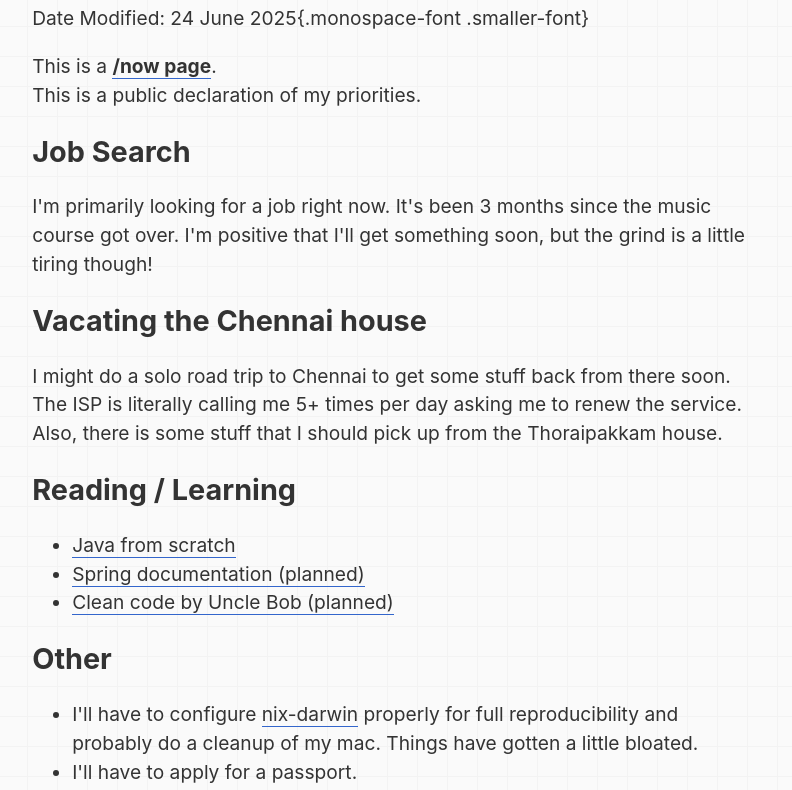
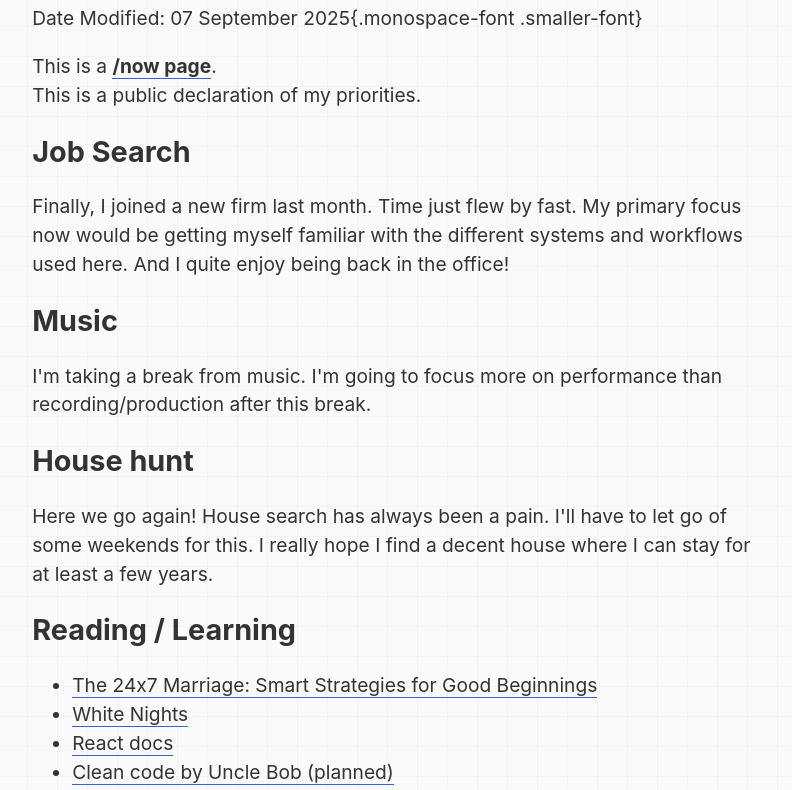
Before and after one commit to sharavananpa/sharavananpa.github.io, an Eleventy site: page content/misc/now.md in a window 1280 px wide. Shown: the part 154-944 px from the top of the page, without its empty margins (243-1035 px from the left). Built offline with nearby package versions, Linux system fonts and the light colour scheme; Eleventy itself is replaced by a stand-in of ours; files that its build step writes are made by us from their sources; what @zachleat/heading-anchors, markdown-it-attrs, markdown-it-bracketed-spans, markdown-it-link-attributes would draw is missing.

Commit message:
Update /now

```diff
--- a/content/misc/now.md
+++ b/content/misc/now.md
@@ -4,7 +4,7 @@ const eleventyComputed = {
 	description: "This page contains random stuff that don't fit into any category, relating to {{ metadata.author.name }} (@{{ metadata.username }})."
 };
 
-const date = "2025-06-24";
+const date = "2025-09-07";
 ---
 # /now
 
@@ -14,19 +14,23 @@ This is a **[/now page](https://nownownow.com/about)**.
 This is a public declaration of my priorities.
 
 ## Job Search
-I'm primarily looking for a job right now. It's been 3 months since the music course got over. I'm positive that I'll get something soon, but the grind is a little tiring though!
+Finally, I joined a new firm last month. Time just flew by fast. My primary focus now would be getting myself familiar with the different systems and workflows used here. And I quite enjoy being back in the office!
 
-## Vacating the Chennai house
-I might do a solo road trip to Chennai to get some stuff back from there soon. The ISP is literally calling me 5+ times per day asking me to renew the service. Also, there is some stuff that I should pick up from the Thoraipakkam house.
+## Music
+I'm taking a break from music. I'm going to focus more on performance than recording/production after this break.
+
+## House hunt
+Here we go again! House search has always been a pain. I'll have to let go of some weekends for this. I really hope I find a decent house where I can stay for at least a few years.
 
 ## Reading / Learning
-- [Java from scratch](https://dev.java/learn/)
-- [Spring documentation (planned)](https://spring.io/projects/spring-boot)
+- [The 24x7 Marriage: Smart Strategies for Good Beginnings](https://www.goodreads.com/book/show/9039520-the-24x7-marriage)
+- [White Nights](https://www.goodreads.com/book/show/1772910.White_Nights)
+- [React docs](https://react.dev/learn)
 - [Clean code by Uncle Bob (planned)](https://www.goodreads.com/book/show/3735293-clean-code)
 
 ## Other
 - I'll have to configure [nix-darwin](https://github.com/nix-darwin/nix-darwin) properly for full reproducibility and probably do a cleanup of my mac. Things have gotten a little bloated.
-- I'll have to apply for a passport.
 - Should polish this website. There are some rough edges.
 - I've reached an average typing speed of 60wpm. Bruteforce doesn't seem to improve the speed anymore. I'll have to practice diligently from now on.
 - I've stopped listening to songs altogether these days. I'll have to do something to rekindle the fire.
+- Checkout freebsd docs
```
